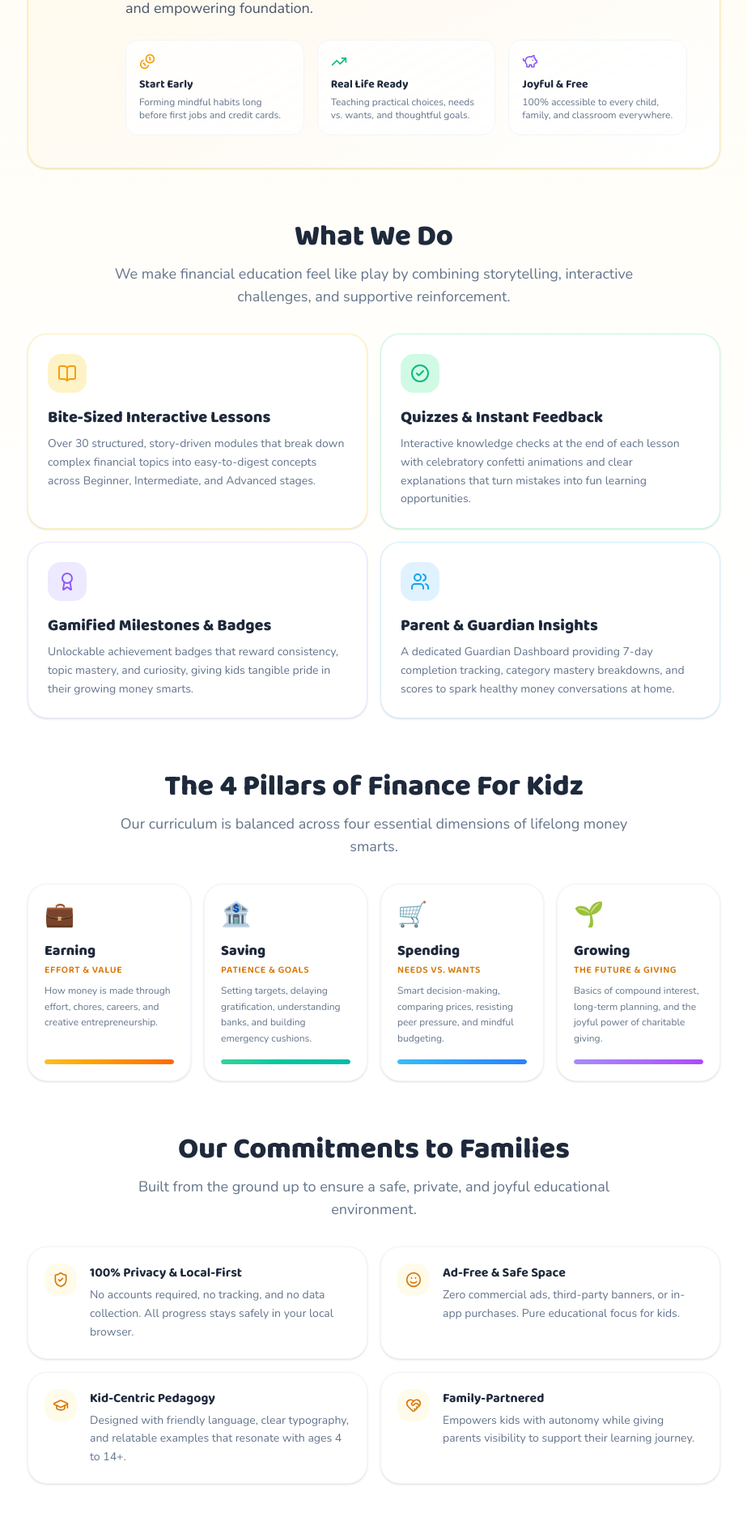
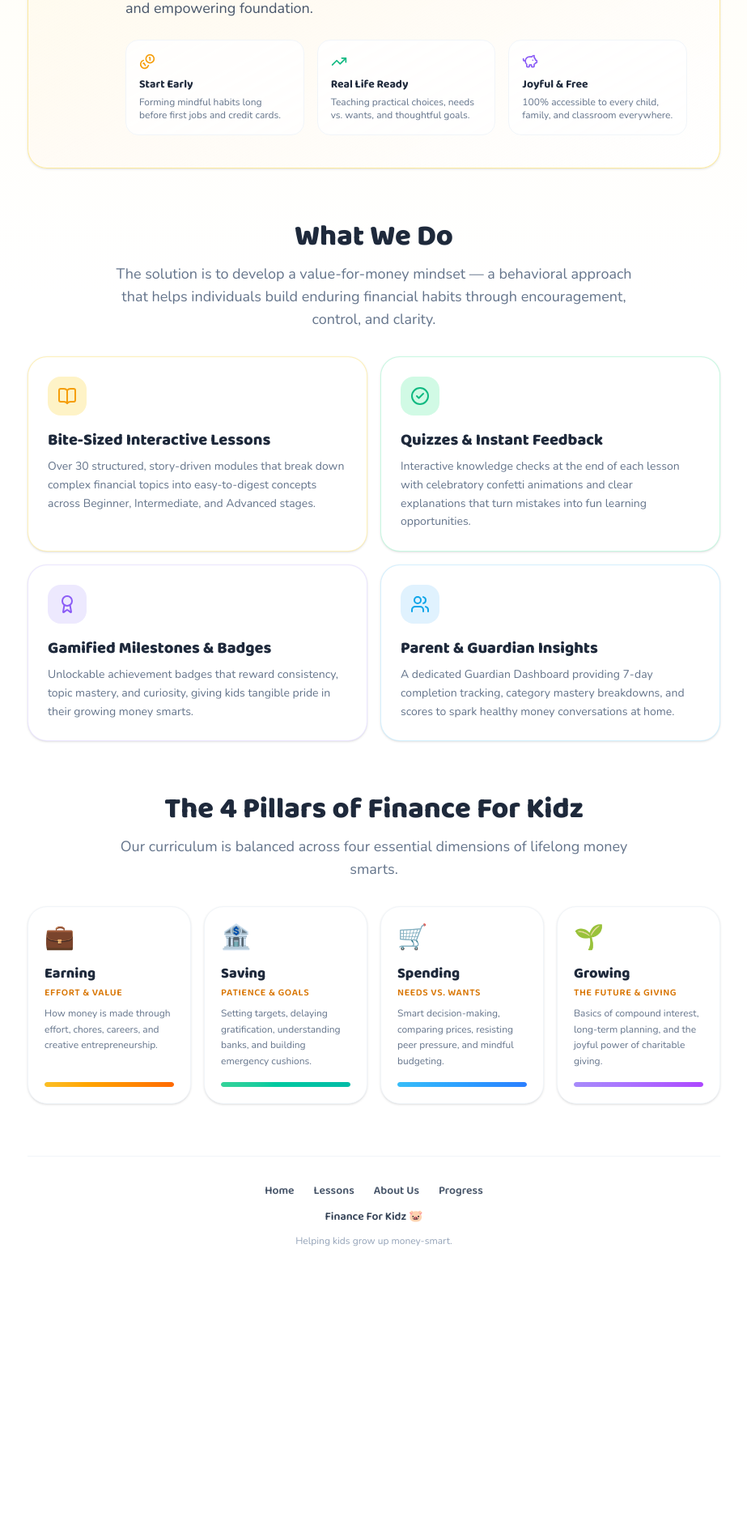
Before and after one commit to dipesh-tamrakar/khudruke_web, a React (Vite) app: page /#/about in a window 1280 px wide. Shown: the part 880-2774 px from the top of the page at 81% size, without its empty margins (178-1101 px from the left). After the commit the page ends 2500 px from the top, so only its background shows below. Built offline with nearby package versions, Linux system fonts and the light colour scheme.

Commit message:
Removed last section and commented out the commitments section

```diff
--- a/src/pages/About.tsx
+++ b/src/pages/About.tsx
@@ -93,28 +93,28 @@ export function About() {
     },
   ];
 
-  const commitments = [
-    {
-      icon: ShieldCheck,
-      title: '100% Privacy & Local-First',
-      desc: 'No accounts required, no tracking, and no data collection. All progress stays safely in your local browser.',
-    },
-    {
-      icon: Smile,
-      title: 'Ad-Free & Safe Space',
-      desc: 'Zero commercial ads, third-party banners, or in-app purchases. Pure educational focus for kids.',
-    },
-    {
-      icon: GraduationCap,
-      title: 'Kid-Centric Pedagogy',
-      desc: 'Designed with friendly language, clear typography, and relatable examples that resonate with ages 4 to 14+.',
-    },
-    {
-      icon: HeartHandshake,
-      title: 'Family-Partnered',
-      desc: 'Empowers kids with autonomy while giving parents visibility to support their learning journey.',
-    },
-  ];
+  // const commitments = [
+  //   {
+  //     icon: ShieldCheck,
+  //     title: '100% Privacy & Local-First',
+  //     desc: 'No accounts required, no tracking, and no data collection. All progress stays safely in your local browser.',
+  //   },
+  //   {
+  //     icon: Smile,
+  //     title: 'Ad-Free & Safe Space',
+  //     desc: 'Zero commercial ads, third-party banners, or in-app purchases. Pure educational focus for kids.',
+  //   },
+  //   {
+  //     icon: GraduationCap,
+  //     title: 'Kid-Centric Pedagogy',
+  //     desc: 'Designed with friendly language, clear typography, and relatable examples that resonate with ages 4 to 14+.',
+  //   },
+  //   {
+  //     icon: HeartHandshake,
+  //     title: 'Family-Partnered',
+  //     desc: 'Empowers kids with autonomy while giving parents visibility to support their learning journey.',
+  //   },
+  // ];
 
   return (
     <PullToRefresh onRefresh={handleRefresh}>
@@ -210,7 +210,8 @@ export function About() {
               What We Do
             </h2>
             <p className="text-slate-500 dark:text-zinc-400 text-base sm:text-lg">
-              We make financial education feel like play by combining storytelling, interactive challenges, and supportive reinforcement.
+              {/* We make financial education feel like play by combining storytelling, interactive challenges, and supportive reinforcement. */}
+              The solution is to develop a value-for-money mindset — a behavioral approach that helps individuals build enduring financial habits through encouragement, control, and clarity.
             </p>
           </div>
 
@@ -277,6 +278,7 @@ export function About() {
         </section>
 
         {/* Commitments & Values */}
+        {/*
         <section className="space-y-8">
           <div className="text-center max-w-2xl mx-auto">
             <h2 className="font-heading font-extrabold text-3xl sm:text-4xl text-slate-800 dark:text-zinc-100 mb-3">
@@ -311,32 +313,7 @@ export function About() {
             })}
           </div>
         </section>
-
-        {/* CTA Section */}
-        <section className="rounded-3xl p-8 sm:p-10 bg-slate-800 dark:bg-zinc-900 text-white text-center shadow-lg relative overflow-hidden">
-          <div className="relative z-10 max-w-xl mx-auto space-y-4">
-            <h2 className="font-heading font-extrabold text-3xl sm:text-4xl text-white">
-              Ready to start your money adventure?
-            </h2>
-            <p className="text-slate-300 dark:text-zinc-400 text-base">
-              Explore bite-sized lessons, test your knowledge with fun quizzes, and unlock your first milestone badge today.
-            </p>
-            <div className="flex flex-col sm:flex-row gap-3 justify-center pt-3">
-              <Link
-                to="/lessons"
-                className="inline-flex items-center justify-center gap-2 px-7 py-3.5 rounded-full bg-amber-500 hover:bg-amber-400 text-slate-900 font-heading font-bold transition-all active:scale-95 shadow-md"
-              >
-                Start Learning <ArrowRight className="w-4 h-4" />
-              </Link>
-              <Link
-                to="/progress"
-                className="inline-flex items-center justify-center gap-2 px-7 py-3.5 rounded-full bg-slate-700/80 hover:bg-slate-700 text-white font-heading font-semibold border border-slate-600 transition-all active:scale-95"
-              >
-                Progress
-              </Link>
-            </div>
-          </div>
-        </section>
+        */}
 
         {/* Footer */}
         <footer className="border-t border-slate-100 dark:border-zinc-800 pt-8 text-center text-sm text-slate-400 dark:text-zinc-500 space-y-3">
```
